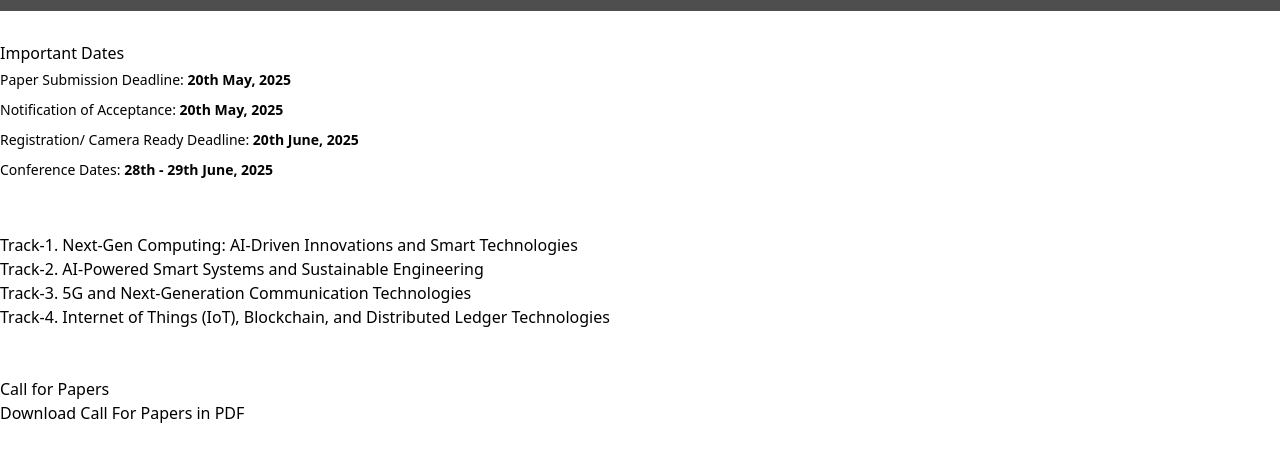
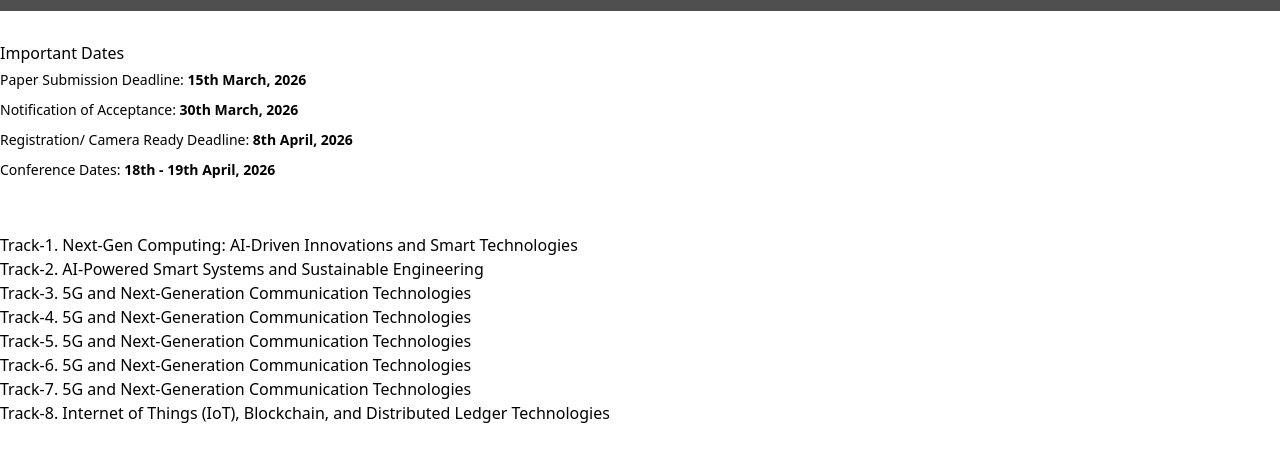
Before and after one commit to rish527/Conference-Site, a React (Vite) app: page /auther in a window 1280 px wide. Shown: the part 821-1296 px from the top of the page. Built offline with nearby package versions, Linux system fonts and the light colour scheme; grey boxes are pictures that could not be loaded.

Commit message:
Changes 2

```diff
--- a/src/Components/Dates.jsx
+++ b/src/Components/Dates.jsx
@@ -3,10 +3,10 @@ import React from 'react'
 function Dates() {
   return (
     <div className="dates">
-        <p>Paper Submission Deadline: <span>20th May, 2025</span></p>
-        <p>Notification of Acceptance: <span>20th May, 2025</span></p>
-        <p>Registration/ Camera Ready Deadline: <span>20th June, 2025</span></p>
-        <p>Conference Dates: <span>28th - 29th June, 2025</span></p>
+        <p>Paper Submission Deadline: <span>15th March, 2026</span></p>
+        <p>Notification of Acceptance: <span>30th March, 2026</span></p>
+        <p>Registration/ Camera Ready Deadline: <span>8th April, 2026</span></p>
+        <p>Conference Dates: <span>18th - 19th April, 2026</span></p>
     </div>
 
   )
--- a/src/Components/Hero.jsx
+++ b/src/Components/Hero.jsx
@@ -6,11 +6,11 @@ function Hero() {
         <div className="holder px-[64.5px] py-[20px] text-center flex flex-col justify-center items-center text-white bg-black">
             <div className="name pb-[15px] font-bold text-3xl uppercase">International Conference on Emerging and Advanced Engineering Technologies
 <br /></div>
-            <div className="date text-[26px]" style={{borderBottom:"4px #31619Eff solid"}}><strong>28<sup>th</sup> - 29<sup>th</sup> June 2025</strong></div>
+            <div className="date text-[26px]" style={{borderBottom:"4px #31619Eff solid"}}><strong>18<sup>th</sup> - 19<sup>th</sup> April 2026</strong></div>
             <div className="data py-[15px]">
                 <div className="initiate mb-4 text-[13px]">
                     <p className='text-[16px] pb-[2px] font-bold'>INITIATED BY:</p>
-                    <p>Society of Inclusive Research for Sustainable Development (SIRSD), Greater Noida 201310</p>
+                    <p>OMYAA Education and Research Foundation</p>
                 </div>
                 <div className="host mb-4 text-[13px]">
                     <p className='text-[16px] pb-[2px] font-bold'>HOSTED BY:</p>
--- a/src/Components/Navbar.jsx
+++ b/src/Components/Navbar.jsx
@@ -37,12 +37,12 @@ function Navbar() {
                   <a href="/"><p>Home</p></a>
                 </li>
                 <li>
-                  <a href="/auther"><p className='dropdown-toggle'>For Authers</p></a>
+                  <a href="/auther"><p className='dropdown-toggle'>For Authors</p></a>
                   <div className="dropdown">
                     <ul className='dropdown-menu'>
                       <li><a href="/auther#impdates">Important Dates</a></li>
                       <li><a href="/auther#alltracks">Technical Tracks</a></li>
-                      <li><a href="/auther#callforpapers">Call for Papers</a></li>
+                      {/* <li><a href="/auther#callforpapers">Call for Papers</a></li> */}
                       <li><a href="/auther#submitpaper">Paper Submissions</a></li>
                     </ul>
                   </div>
--- a/src/Components/Tracks.jsx
+++ b/src/Components/Tracks.jsx
@@ -7,14 +7,14 @@ function Tracks() {
             {tracks.tracks.map((track,index)=>(
                 <div key={index} className="track w-[50%] mb-5">
                     <h1 className='uppercase text-[#31619Eff]  mb-2 text-xl' key={index}>Track-{index+1}. {track.head}</h1>
-                    <ul className=' pb-5'>
+                    {/* <ul className=' pb-5'>
                         {track.data.map((m, index) => (
                             <li
                                 key={index}
                                 className="relative pl-6 before:content-[''] before:absolute before:left-0 before:top-2.5 before:w-2 before:h-2 before:rounded-full before:bg-green-600"
                             >{m}</li>
                         ))}
-                    </ul>
+                    </ul> */}
                 </div>
             ))}
         </div>
--- a/src/Data/Tracks.js
+++ b/src/Data/Tracks.js
@@ -22,6 +22,34 @@ export const tracks={
         ]
     },
     {
+        head:"5G and Next-Generation Communication Technologies",
+        data:[
+            ""
+
+        ]
+    },
+    {
+        head:"5G and Next-Generation Communication Technologies",
+        data:[
+            ""
+
+        ]
+    },
+    {
+        head:"5G and Next-Generation Communication Technologies",
+        data:[
+            ""
+
+        ]
+    },
+    {
+        head:"5G and Next-Generation Communication Technologies",
+        data:[
+            ""
+
+        ]
+    },
+    {
         head:"Internet of Things (IoT), Blockchain, and Distributed Ledger Technologies",
         data:[
             ""
--- a/src/Pages/Auther.jsx
+++ b/src/Pages/Auther.jsx
@@ -20,16 +20,16 @@ function Auther() {
             <Tracks />
         </div>
         <br />
-        <div className="line border  mx-[80px] my-[40px]"></div>
-        <br />
-        <div id='callforpapers' className="call mx-[80px]">
+        {/* <div className="line border  mx-[80px] my-[40px]"></div> */}
+        {/* <br /> */}
+        {/* <div id='callforpapers' className="call mx-[80px]">
             <h1 className='uppercase text-[#31619Eff] pb-3  text-4xl'>Call for Papers</h1>
             <ul>
                 <li>
                     <a href=""><p className='text-blue-800 underline'>  Download Call For Papers in PDF</p></a>
                 </li>
             </ul>
-        </div>
+        </div> */}
         <br />
         <div className="line border  mx-[80px] my-[40px]"></div>
         <br />
--- a/src/Pages/Registration.jsx
+++ b/src/Pages/Registration.jsx
@@ -24,7 +24,7 @@ function Registration() {
         </div>
         <div className="note">
             <p><span className="font-bold">Note: </span>
-                Payment to be made through NEFT /IMPS / RTGS/GPay in favour of “Sibani Foundation” payable at Greater Noida,India. You will be asked to fill in the payment transaction details in the registration form. The bank details and QR code are given below.
+                Payment to be made through NEFT /IMPS / RTGS/GPay in favour of “OMYAA Education and Research Foundation” payable at Greater Noida,India. You will be asked to fill in the payment transaction details in the registration form. The bank details and QR code are given below.
             </p>
         </div>
         <div className="link">
@@ -40,11 +40,11 @@ function Registration() {
             <div className="left w-1/2 flex justify-center pr-4">
                 <Table2 fee={bank} />
             </div>
-            <div className="right w-1/2 flex justify-center pl-4">
+            {/* <div className="right w-1/2 flex justify-center pl-4">
                 <div className="qr flex justify-center">
                     <img className=' h-[800px]' src={paytm} alt="" />
                 </div>
-            </div>
+            </div> */}
         </div>
         </div>
 
--- a/src/Pages/Schedule.jsx
+++ b/src/Pages/Schedule.jsx
@@ -5,10 +5,10 @@ import Footer from '../Components/Footer'
 function Schedule() {
   return (
     <div>
-        <MiniHero />
+        <MiniHero title="Schedule"/>
         <div className="mt-11 mb-11 mx-[80px]">
             <h1 className='uppercase text-[#31619Eff] pb-3  text-2xl'>Schedule</h1>
-            <p><a className='text-blue-800 underline' href="">Click here</a> to view International Conference on Emerging Smart Technology for Sustainable Development - ESTSD-2025 on 28th & 29th June 2025 schedule.</p>
+            <p><a className='text-blue-800 underline' href="">Click here</a> to view nternational Conference on Emerging and Advanced Engineering Technologies - ICEAET-2026 on 18th & 19th April 2026 schedule.</p>
         </div>
         <br />
         <Footer />
```
